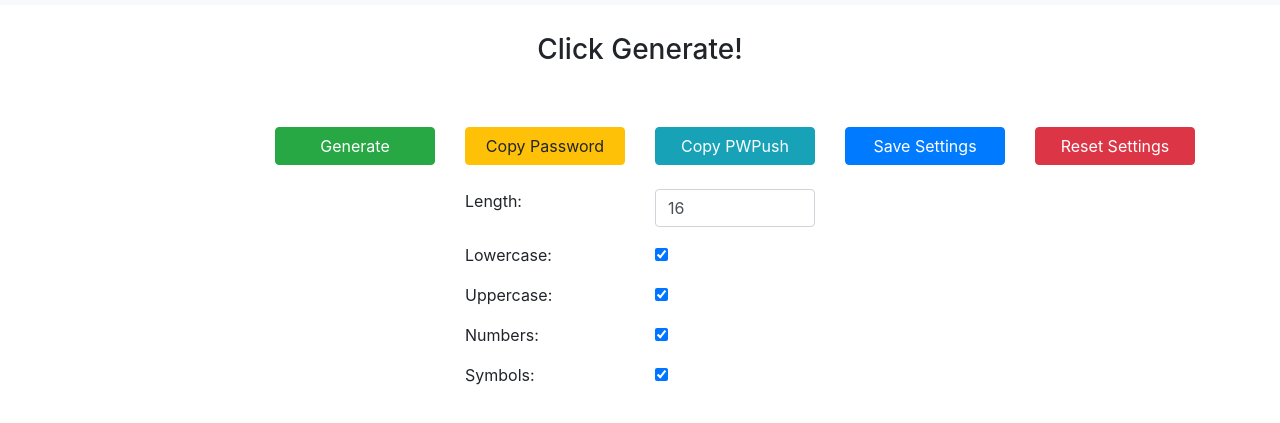
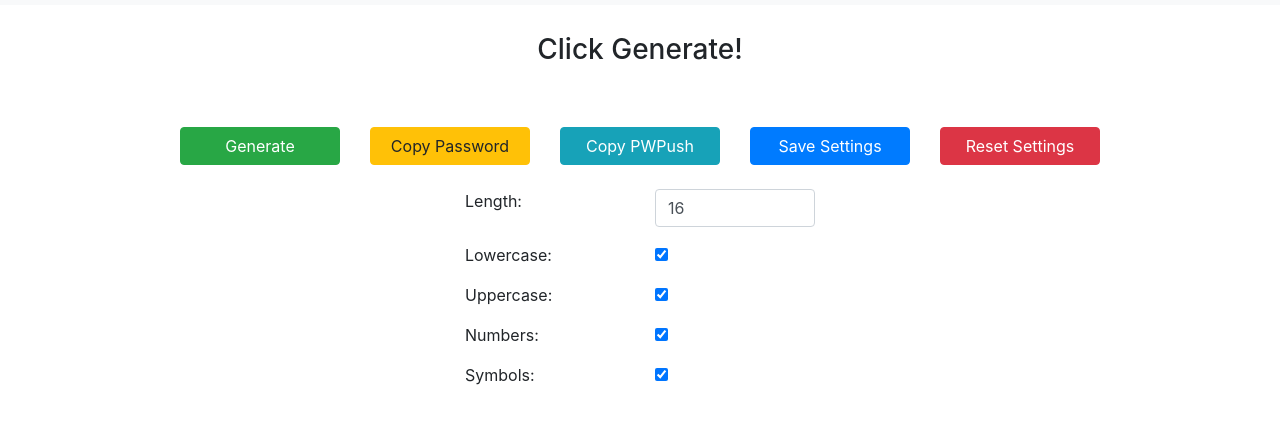
Before and after one commit to andrewtwelch/password-generator-js, a plain HTML site: page password.html in a window 1280 px wide. Shown: the part 51-474 px from the top of the page. Drawn offline with nearby package versions, Linux system fonts and the light colour scheme.

Commit message:
Reduce spacer column in button row to 1
Forgot to do this.....

```diff
--- a/password.html
+++ b/password.html
@@ -46,7 +46,7 @@
             </div>
         </div><br>
         <div class="row">
-            <div class="col-md-2"></div>
+            <div class="col-md-1"></div>
             <div class="col-md-2"><button class="btn btn-success btn-block"
                     onclick="clickGenerateWord()">Generate</button></div>
             <div class="col-md-2"><button class="btn btn-warning btn-block" onclick="clickCopy()">Copy Password</button></div>
```
